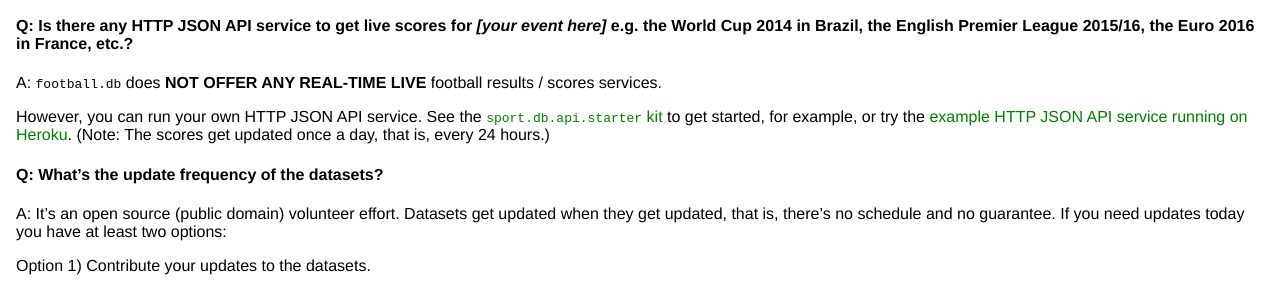
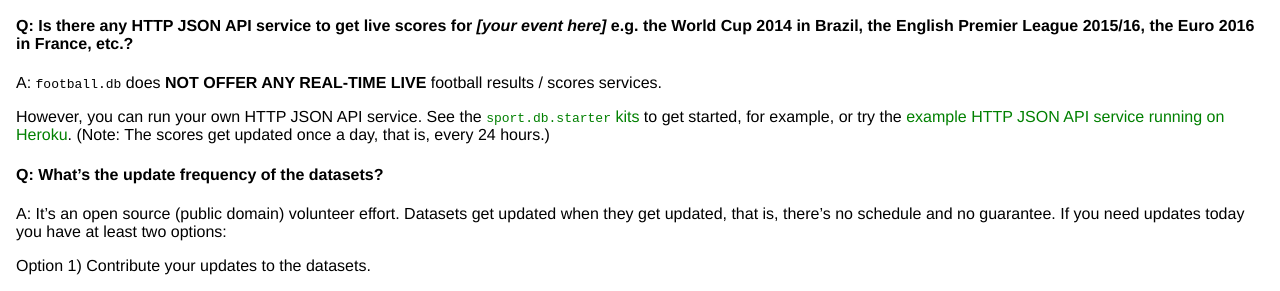
Before and after one commit to openfootball/openfootball.github.io, a Jekyll site: the page built from questions.md, in a window 1280 px wide and 900 px high, scrolled down 414 px. Shown: the part 152-443 px from the top of the window. Built offline with Jekyll 4.4.1, drawn with Linux system fonts in a browser that asks for light colours.

Commit message:
Update questions.md

```diff
--- a/questions.md
+++ b/questions.md
@@ -48,7 +48,7 @@ it with the world?
 A: `football.db` does **NOT OFFER ANY REAL-TIME LIVE** football results / scores services.
 
 However, you can run your own HTTP JSON API service.
-See the [`sport.db.api.starter` kit](https://github.com/sportdb/sport.db.api.starter) to get started, for example,
+See the [`sport.db.starter` kits](https://github.com/sportkit) to get started, for example,
 or try the [example HTTP JSON API service running on Heroku](http://footballdb.herokuapp.com).
 (Note: The scores get updated once a day, that is, every 24 hours.)
 
```
